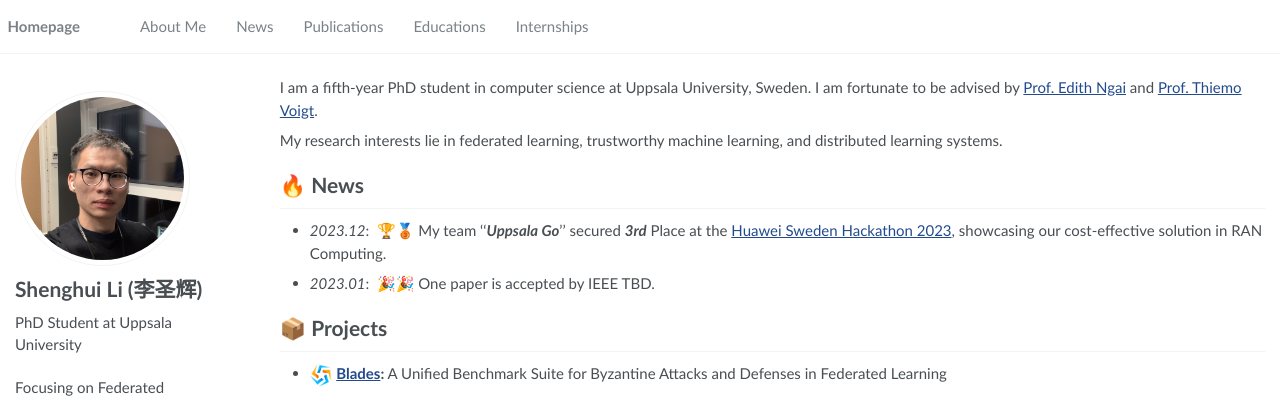
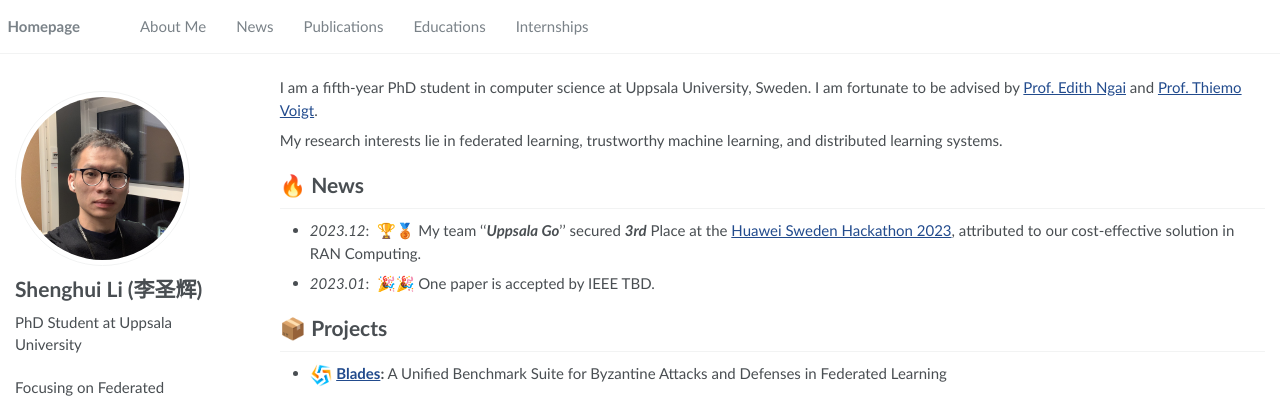
Before and after one commit to lishenghui/lishenghui.github.io, a Jekyll site: the page built from _pages/about.md, in a window 1280 px wide and 900 px high. Shown: the top 402 px of the window. Built offline with Jekyll 4.4.1, drawn with Linux system fonts in a browser that asks for light colours.

Commit message:
Update about.md

```diff
--- a/_pages/about.md
+++ b/_pages/about.md
@@ -27,7 +27,7 @@ My research interests lie in federated learning, trustworthy machine learning, a
 distributed learning systems.
 
 # 🔥 News
-- *2023.12*: &nbsp;🏆🥉 My team ''***Uppsala Go***'' secured ***3rd*** Place at the [Huawei Sweden Hackathon 2023](https://www.huaweihackathon2023.se/en/challenges/registration), showcasing our cost-effective solution in RAN Computing.
+- *2023.12*: &nbsp;🏆🥉 My team ''***Uppsala Go***'' secured ***3rd*** Place at the [Huawei Sweden Hackathon 2023](https://www.huaweihackathon2023.se/en/challenges/registration), attributed to our cost-effective solution in RAN Computing.
 - *2023.01*: &nbsp;🎉🎉 One paper is accepted by IEEE TBD.
 
 [//]: # (- *2022.02*: &nbsp;🎉🎉 Lorem ipsum dolor sit amet, consectetur adipiscing elit. Vivamus ornare aliquet ipsum, ac tempus justo dapibus sit amet. )
```
